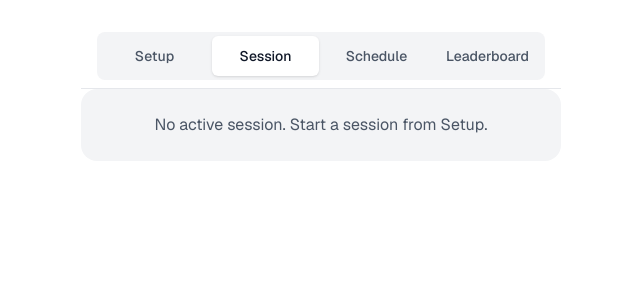
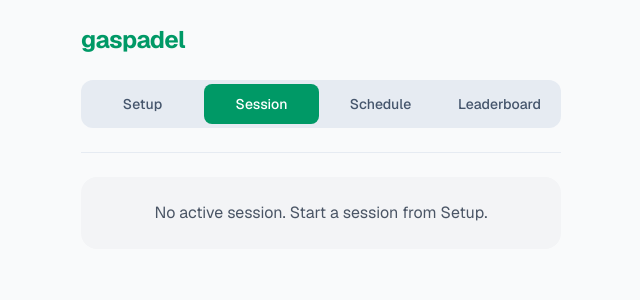
Before and after one commit to hungrykiki/gaspadel, a Next.js app: page / in a window 1280 px wide. Both pictures are taken after a click on the button "Session". Shown: the top 300 px of the page, without its empty margins (319-959 px from the left). Built offline with nearby package versions, Linux system fonts and the light colour scheme.

Commit message:
Standardize header, unlimited reshuffle

```diff
--- a/app/page.tsx
+++ b/app/page.tsx
@@ -5,6 +5,43 @@ import { useStore, Player } from "../lib/store";
 import { generateSchedule, regenerateSchedule, getSkillLabel, getUniquePlayerName, generateRoundMatchups } from "../lib/scheduler";
 
 type Screen = "setup" | "session" | "leaderboard" | "schedule";
+
+/** Shared header: logo + tab bar. Same on every tab; only the active pill changes. */
+function AppHeader({
+  screen,
+  setScreen,
+}: {
+  screen: Screen;
+  setScreen: (s: Screen) => void;
+}) {
+  const tabs: { id: Screen; label: string }[] = [
+    { id: "setup", label: "Setup" },
+    { id: "session", label: "Session" },
+    { id: "schedule", label: "Schedule" },
+    { id: "leaderboard", label: "Leaderboard" },
+  ];
+  return (
+    <header className="sticky top-0 z-30 bg-gray-50 border-b border-slate-200/80 pb-4 sm:pb-6">
+      <h1 className="text-xl sm:text-2xl font-bold tracking-tight text-emerald-600 mb-4 sm:mb-6 pt-4 sm:pt-6">
+        gaspadel
+      </h1>
+      <nav className="flex gap-1 rounded-xl bg-slate-200/80 p-1 overflow-x-auto">
+        {tabs.map(({ id, label }) => (
+          <button
+            key={id}
+            type="button"
+            onClick={() => setScreen(id)}
+            className={`flex-1 min-w-0 rounded-lg py-3 sm:py-2.5 text-sm font-medium transition shrink-0 touch-manipulation min-h-[44px] sm:min-h-0 ${
+              screen === id ? "bg-emerald-600 text-white" : "text-slate-600 hover:text-slate-900"
+            }`}
+          >
+            {label}
+          </button>
+        ))}
+      </nav>
+    </header>
+  );
+}
 
 export default function Home() {
   const [screen, setScreen] = useState<Screen>("setup");
@@ -316,47 +353,9 @@ export default function Home() {
   }, [config, sessionActive, players, schedule, currentRound, setConfig, setSchedule]);
 
   return (
-    <div className={`min-h-screen font-sans ${screen === "session" ? "bg-white" : "bg-gray-50 text-gray-900"}`}>
-      <div className={`mx-auto max-w-lg px-3 sm:px-4 py-4 sm:py-6 ${screen === "session" ? "" : "pb-20 sm:pb-24 safe-area-pb"}`}>
-        {screen !== "session" && (
-          <h1 className="text-xl sm:text-2xl font-bold tracking-tight text-emerald-600 mb-4 sm:mb-6">
-            gaspadel
-          </h1>
-        )}
-
-        {/* Tab nav */}
-        {screen !== "session" && (
-          <nav className="flex gap-1 mb-4 sm:mb-6 rounded-xl bg-slate-200/80 p-1 overflow-x-auto">
-          <button
-            type="button"
-            onClick={() => setScreen("setup")}
-            className={`flex-1 min-w-0 rounded-lg py-3 sm:py-2.5 text-sm font-medium transition shrink-0 touch-manipulation min-h-[44px] sm:min-h-0 ${screen === "setup" ? "bg-emerald-600 text-white" : "text-slate-600 hover:text-slate-900"}`}
-          >
-            Setup
-          </button>
-          <button
-            type="button"
-            onClick={() => setScreen("session")}
-            className="flex-1 min-w-0 rounded-lg py-2.5 text-sm font-medium transition shrink-0 text-slate-600 hover:text-slate-900"
-          >
-            Session
-          </button>
-          <button
-            type="button"
-            onClick={() => setScreen("schedule")}
-            className={`flex-1 min-w-0 rounded-lg py-2.5 text-sm font-medium transition shrink-0 ${screen === "schedule" ? "bg-emerald-600 text-white" : "text-slate-600 hover:text-slate-900"}`}
-          >
-            Schedule
-          </button>
-          <button
-            type="button"
-            onClick={() => setScreen("leaderboard")}
-            className={`flex-1 min-w-0 rounded-lg py-2.5 text-sm font-medium transition shrink-0 ${screen === "leaderboard" ? "bg-emerald-600 text-white" : "text-slate-600 hover:text-slate-900"}`}
-          >
-            Leaderboard
-          </button>
-        </nav>
-        )}
+    <div className="min-h-screen font-sans bg-gray-50 text-gray-900">
+      <div className="mx-auto max-w-lg px-3 sm:px-4 pb-20 sm:pb-24 safe-area-pb">
+        <AppHeader screen={screen} setScreen={setScreen} />
 
         {/* --- Setup Screen --- */}
         {screen === "setup" && (
@@ -902,40 +901,7 @@ export default function Home() {
 
         {/* --- Session Screen --- */}
         {screen === "session" && (
-          <div className="min-h-screen bg-white">
-            {/* Tab nav for session screen */}
-            <nav className="sticky top-0 z-20 bg-white border-b border-gray-200 px-4 py-2">
-              <div className="flex gap-1 rounded-lg bg-gray-100 p-1">
-                <button
-                  type="button"
-                  onClick={() => setScreen("setup")}
-                  className="flex-1 min-w-0 rounded-md py-2 text-sm font-medium transition shrink-0 touch-manipulation min-h-[40px] text-gray-600 hover:text-gray-900"
-                >
-                  Setup
-                </button>
-                <button
-                  type="button"
-                  onClick={() => setScreen("session")}
-                  className="flex-1 min-w-0 rounded-md py-2 text-sm font-medium transition shrink-0 touch-manipulation min-h-[40px] bg-white text-gray-900 shadow-sm"
-                >
-                  Session
-                </button>
-                <button
-                  type="button"
-                  onClick={() => setScreen("schedule")}
-                  className="flex-1 min-w-0 rounded-md py-2 text-sm font-medium transition shrink-0 touch-manipulation min-h-[40px] text-gray-600 hover:text-gray-900"
-                >
-                  Schedule
-                </button>
-                <button
-                  type="button"
-                  onClick={() => setScreen("leaderboard")}
-                  className="flex-1 min-w-0 rounded-md py-2 text-sm font-medium transition shrink-0 touch-manipulation min-h-[40px] text-gray-600 hover:text-gray-900"
-                >
-                  Leaderboard
-                </button>
-              </div>
-            </nav>
+          <div className="pt-4 sm:pt-6">
             {!sessionActive ? (
               <div className="rounded-2xl bg-gray-100 p-6 text-center text-gray-600">
                 No active session. Start a session from Setup.
@@ -946,8 +912,8 @@ export default function Home() {
               </div>
             ) : (
               <>
-                {/* Header Bar */}
-                <div className="sticky top-[60px] z-10 bg-white border-b border-gray-200 px-4 py-3">
+                {/* Header Bar (sticky below shared AppHeader) */}
+                <div className="sticky top-[8.5rem] z-10 bg-gray-50 border-b border-slate-200 px-4 py-3">
                   <div className="flex items-center justify-between mb-2">
                     <div className="flex items-center gap-3">
                       <h2 className="text-lg font-bold text-gray-900">Court {selectedCourt}</h2>
@@ -1168,22 +1134,31 @@ export default function Home() {
                             type="button"
                             onClick={() => {
                               if (!currentMatch || !currentRoundData) return;
-                              // Regenerate only current round's matchups
-                              const updatedPlayers = useStore.getState().players;
-                              const previousRounds = schedule.filter((r) => r.roundNumber < currentRound);
-                              const { matches, sittingOut } = generateRoundMatchups(
-                                updatedPlayers,
-                                config.courts,
-                                config.algorithm,
-                                previousRounds,
-                                currentRound
-                              );
-
-                              // Update only the current round
+                              const confirmed = window.confirm("Reshuffle with available players?");
+                              if (!confirmed) return;
+                              // Collect the 4 players on this court and randomize into new teams
+                              const ids = [
+                                ...currentMatch.teamA.playerIds,
+                                ...currentMatch.teamB.playerIds,
+                              ];
+                              if (ids.length !== 4) return;
+                              const shuffled = [...ids].sort(() => Math.random() - 0.5);
+                              const newMatch = {
+                                ...currentMatch,
+                                teamA: { playerIds: [shuffled[0], shuffled[1]] },
+                                teamB: { playerIds: [shuffled[2], shuffled[3]] },
+                                status: "upcoming" as const,
+                                score: undefined,
+                              };
                               setSchedule(
                                 schedule.map((round) =>
                                   round.roundNumber === currentRound
-                                    ? { ...round, matches, sittingOut }
+                                    ? {
+                                        ...round,
+                                        matches: round.matches.map((m) =>
+                                          m.court === selectedCourt ? newMatch : m
+                                        ),
+                                      }
                                     : round
                                 )
                               );
```
